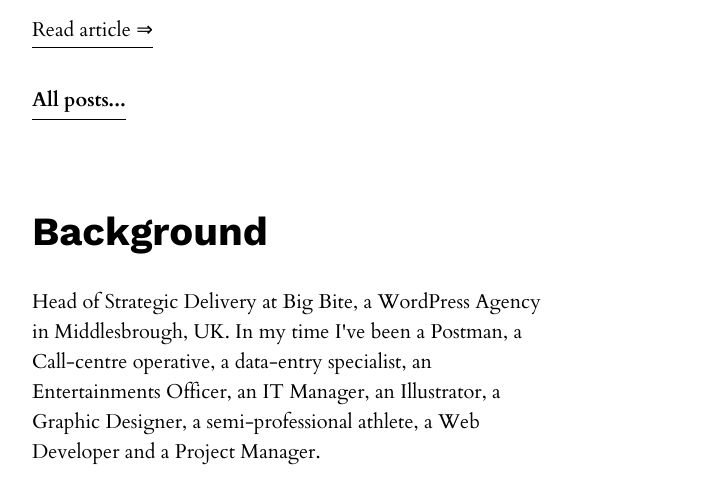
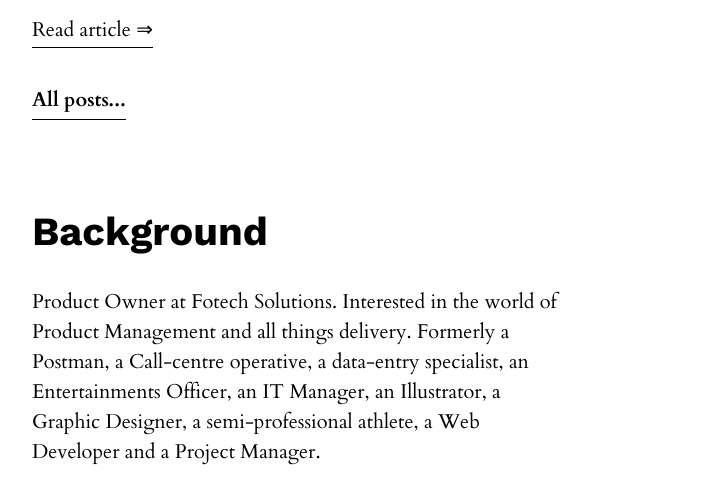
Before and after one commit to cs-ferguson/chris-f-com, an Eleventy site: page src/index.njk in a window 1280 px wide. Shown: the part 1317-1801 px from the top of the page, without its empty margins (538-1261 px from the left). Built offline with nearby package versions, Linux system fonts and the light colour scheme; Eleventy itself is replaced by a stand-in of ours; files that its build step writes are made by us from their sources; what extract-colors, linkedom, markdown-it-image-figures would draw is missing.

Commit message:
Feature: New description following move to Fotech.

```diff
--- a/src/index.njk
+++ b/src/index.njk
@@ -12,7 +12,7 @@ templateClass: tmpl-home
 </section>
 <section>
   <h2>Background</h2>
-  <p>Head of Strategic Delivery at Big Bite, a WordPress Agency in Middlesbrough, UK. In my time I've been a Postman, a Call-centre operative, a data-entry specialist, an Entertainments Officer, an IT Manager, an Illustrator, a Graphic Designer, a semi-professional athlete, a Web Developer and a Project Manager.</p>
+  <p>Product Owner at Fotech Solutions. Interested in the world of Product Management and all things delivery. Formerly a Postman, a Call-centre operative, a data-entry specialist, an Entertainments Officer, an IT Manager, an Illustrator, a Graphic Designer, a semi-professional athlete, a Web Developer and a Project Manager.</p>
   <a href="{{ metadata.github }}" class="icon-link">
     {% include "icons/github.njk" %}
     Github
```
